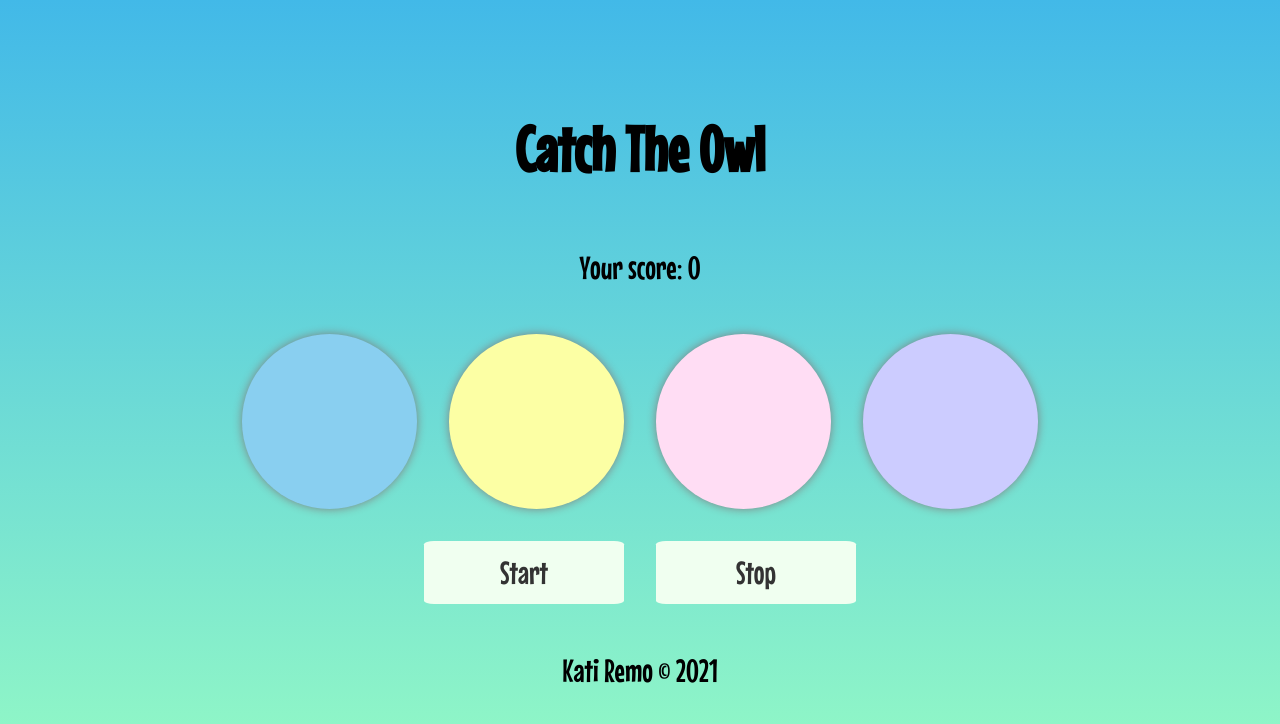
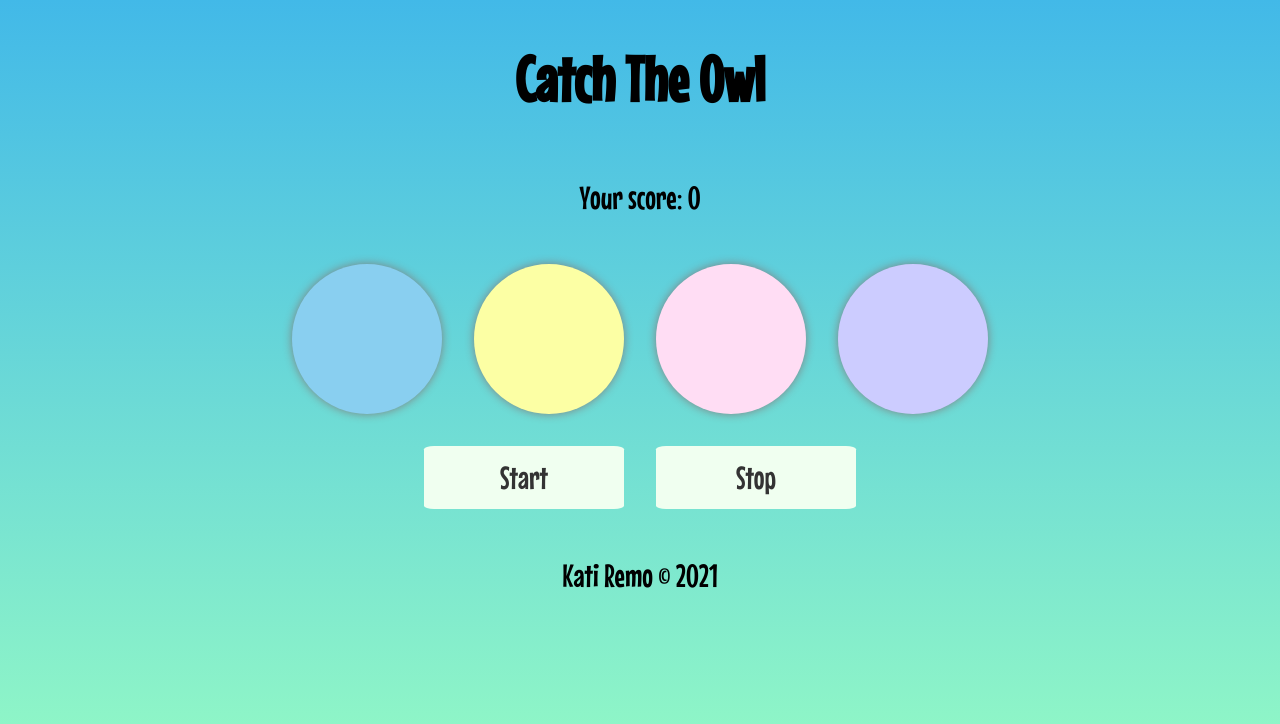
Before and after one commit to KatiRemo/speedgame, a React (Create React App) app: page / in a window 1280 px wide. Shown: the top 724 px of the page. Built offline with nearby package versions, Linux system fonts and the light colour scheme.

Commit message:
fix mobile view on css

```diff
--- a/src/index.css
+++ b/src/index.css
@@ -145,15 +145,60 @@ footer {
   text-transform: capitalize;
 }
 
-@media (max-width: 320px) {
-  /* .circles {
-    size: 50%;
+@media (max-width: 450px) {
+  .circle {
+    height: 80px;
+    width: 80px;
+    border-radius: 50%;
+    margin: 5px;
+    margin-bottom: 1rem;
+  }
+  .circles {
     display: flex;
-    flex-wrap: wrap;
-    background-color: red;
-  } */
-
+    flex-wrap: nowrap;
+  }
   body {
-    background-color: green;
+    padding: 10px;
   }
 }
+
+@media (min-width: 451px) {
+  .circle {
+    height: 100px;
+    width: 100px;
+    border-radius: 50%;
+    margin: 10px;
+    margin-bottom: 1rem;
+  }
+  .circles {
+    display: flex;
+    flex-wrap: nowrap;
+  }
+  body {
+    padding: 10px;
+  }
+}
+
+@media (min-width: 600px) {
+  .circle {
+    height: 120px;
+    width: 120px;
+    border-radius: 50%;
+    margin: 1rem;
+  }
+  .circles {
+    display: flex;
+    flex-wrap: nowrap;
+  }
+}
+
+@media (min-width: 701px) and (min-width: 800px) {
+  .circle {
+    height: 150px;
+    width: 150px;
+  }
+  .circles {
+    display: flex;
+    flex-wrap: nowrap;
+  }
+}
```
